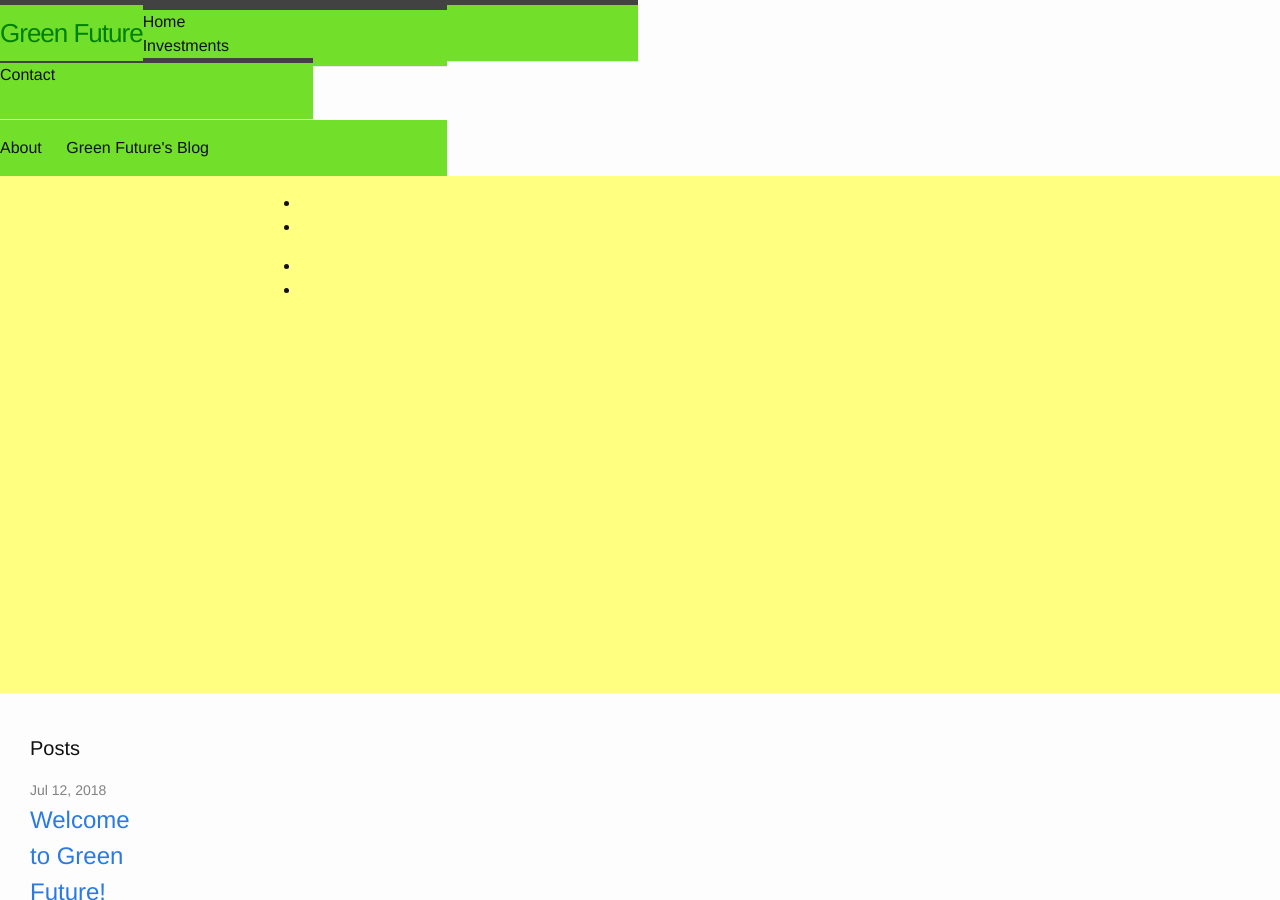
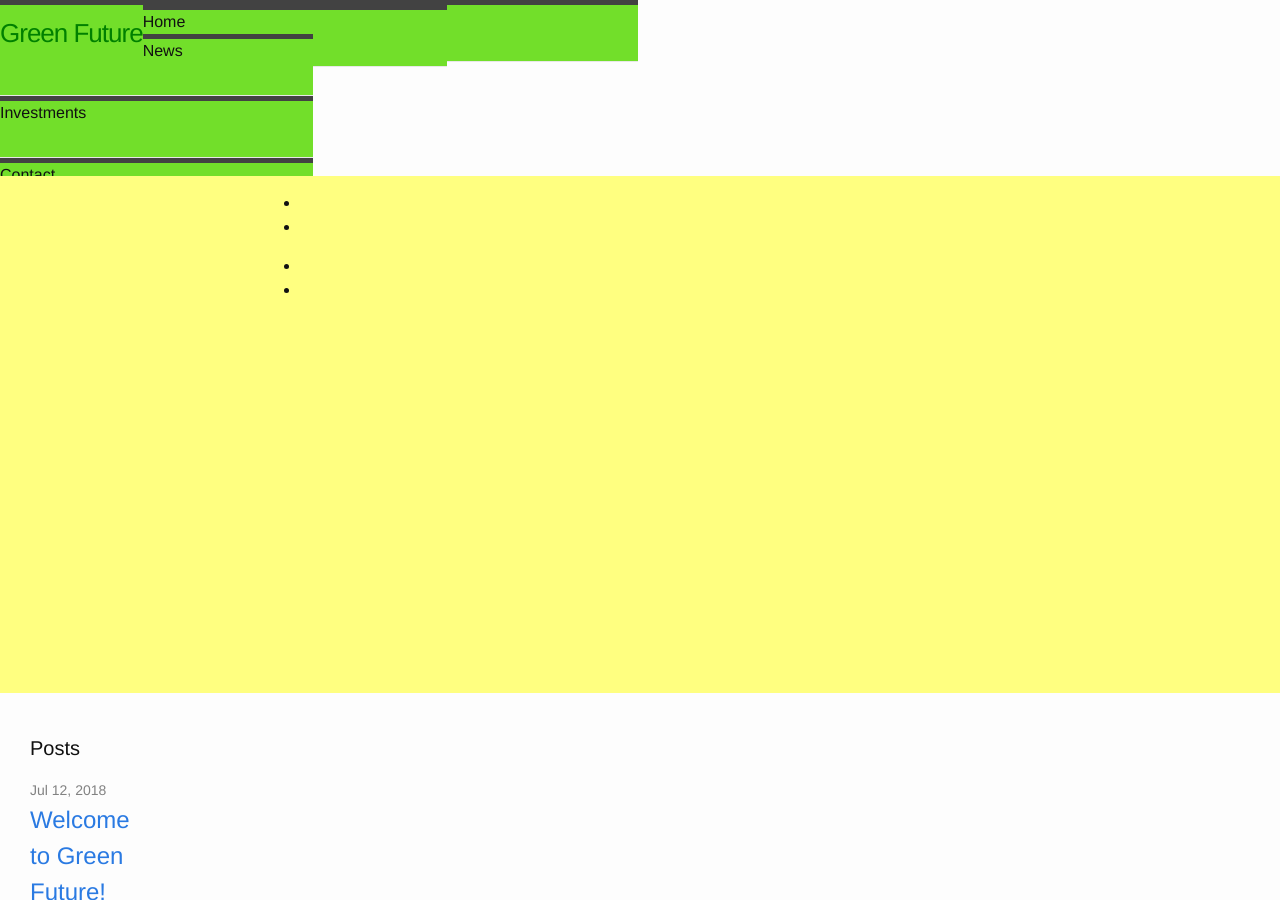
Before and after one commit to Paal-August/Paal-August.github.io, a Jekyll site: the page built from index.html, in a window 1280 px wide and 900 px high. Built offline with Jekyll 4.4.1, drawn with Linux system fonts in a browser that asks for light colours.

Commit message:
Update header.html

```diff
--- a/_includes/header.html
+++ b/_includes/header.html
@@ -5,7 +5,7 @@
    <a class="site-title" href="{{ site.baseurl }}/">{{ site.title }}</a>
 
     <div class="site-header">Home<div>
-    <div class="site-header>News</div>
+    <div class="site-header">News</div>
     <div class="site-header">Investments</div>
     <div class="site-header">Contact</div>
 
```
